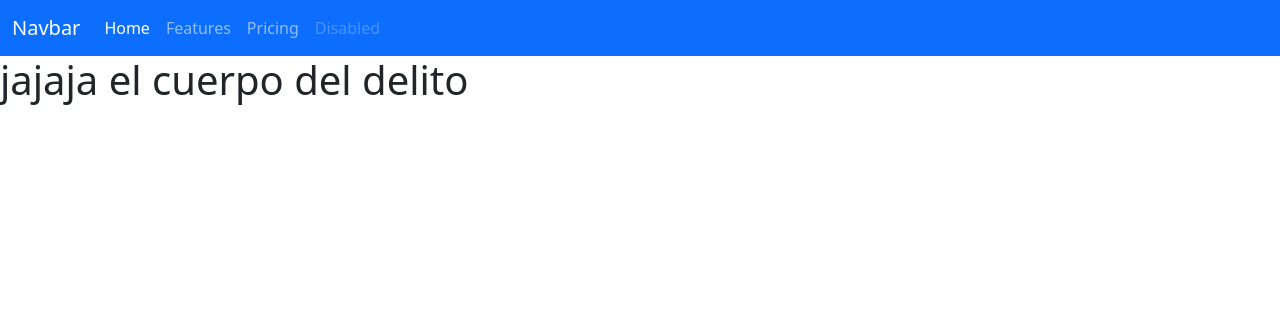
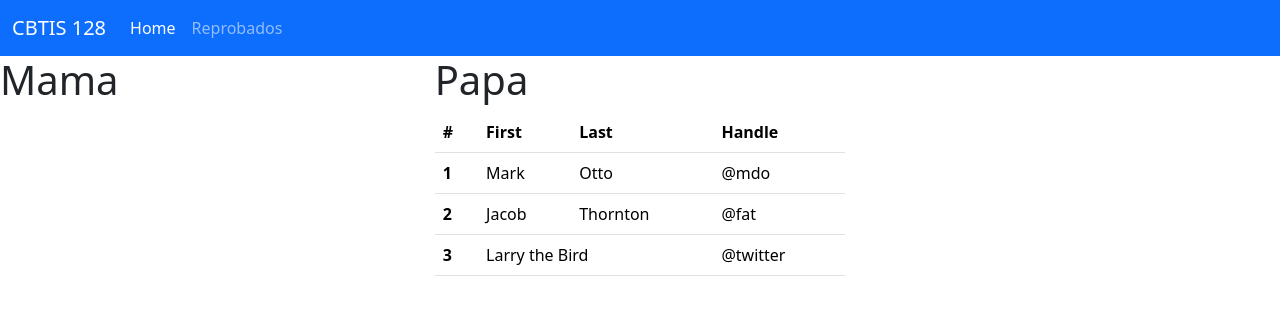
Before and after one commit to floresstd/UIII_P1_Tabla_Materia_CRUD_v1, a Django app: page / in a window 1280 px wide. Shown: the top 315 px of the page. Run offline with Django 5.2, Linux system fonts and the light colour scheme.

Commit message:
Add files via upload

```diff
--- a/UIII_P1_Tabla_Materia_CRUD_v1/materia_app/templates/base.html
+++ b/UIII_P1_Tabla_Materia_CRUD_v1/materia_app/templates/base.html
@@ -10,7 +10,7 @@
 <!--barra de navegacion-->
     <nav class="navbar navbar-expand-lg bg-primary" data-bs-theme="dark">
         <div class="container-fluid">
-          <a class="navbar-brand" href="#">Navbar</a>
+          <a class="navbar-brand" href="#">CBTIS 128</a>
           <button class="navbar-toggler" type="button" data-bs-toggle="collapse" data-bs-target="#navbarNav" aria-controls="navbarNav" aria-expanded="false" aria-label="Toggle navigation">
             <span class="navbar-toggler-icon"></span>
           </button>
@@ -20,13 +20,7 @@
                 <a class="nav-link active" aria-current="page" href="#">Home</a>
               </li>
               <li class="nav-item">
-                <a class="nav-link" href="#">Features</a>
-              </li>
-              <li class="nav-item">
-                <a class="nav-link" href="#">Pricing</a>
-              </li>
-              <li class="nav-item">
-                <a class="nav-link disabled" aria-disabled="true">Disabled</a>
+                <a class="nav-link" href="#">Reprobados</a>
               </li>
             </ul>
           </div>
--- a/UIII_P1_Tabla_Materia_CRUD_v1/materia_app/templates/gestionarMateria.html
+++ b/UIII_P1_Tabla_Materia_CRUD_v1/materia_app/templates/gestionarMateria.html
@@ -1,5 +1,48 @@
 {% extends "base.html" %}
 
 {% block cuerpo %}
-    <h1> jajaja el cuerpo del delito </h1>
+    <div class = "row"> <!--la fila-->
+
+        <div class="col-sm-12 col-md-4 col-lg-4 col-xl-4"><!--columna izquierda-->
+            <h1>Mama</h1>
+        </div><!--columna izquierda-->
+
+        <div class="col-sm-12 col-md-8 col-lg-8 col-xl-4"><!--columna derechaa-->
+            <h1>Papa</h1>
+
+            <div class="table-responsive"><!--tabla responsiva-->
+                <table class="table">
+                    <thead>
+                      <tr>
+                        <th scope="col">#</th>
+                        <th scope="col">First</th>
+                        <th scope="col">Last</th>
+                        <th scope="col">Handle</th>
+                      </tr>
+                    </thead>
+                    <tbody>
+                      <tr>
+                        <th scope="row">1</th>
+                        <td>Mark</td>
+                        <td>Otto</td>
+                        <td>@mdo</td>
+                      </tr>
+                      <tr>
+                        <th scope="row">2</th>
+                        <td>Jacob</td>
+                        <td>Thornton</td>
+                        <td>@fat</td>
+                      </tr>
+                      <tr>
+                        <th scope="row">3</th>
+                        <td colspan="2">Larry the Bird</td>
+                        <td>@twitter</td>
+                      </tr>
+                    </tbody>
+                  </table>
+            </div><!--tabla responsiva-->
+
+        </div><!--columna derechaa-->
+
+    </div> <!--la fila-->
 {% endblock %}
```
